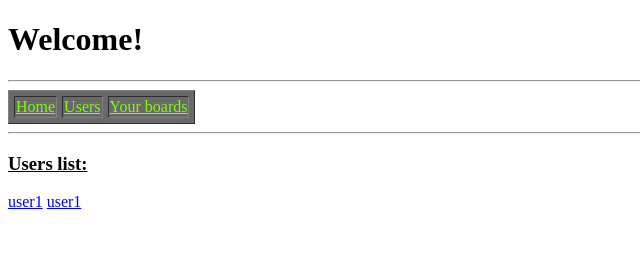
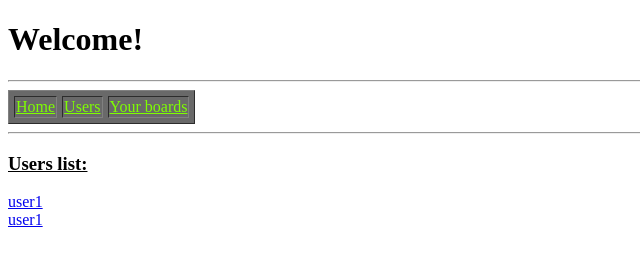
Before and after one commit to zennard/webprogbase-lab1, a plain HTML site: page users.html in a window 1280 px wide. Shown: the full height of the page, 0-640 px from the left. Drawn offline with Linux system fonts and the light colour scheme.

Commit message:
added breakline

```diff
--- a/users.html
+++ b/users.html
@@ -20,7 +20,7 @@
         <hr style = "color:chartreuse">
 
         <h3><u>Users list:</u></h3>
-        <a href = "user1.html">user1</a>
-        <a href = "user2.html">user1</a>
+        <a href = "user1.html">user1</a><br>
+        <a href = "user2.html">user1</a><br>
     </body>
 </html>
```
